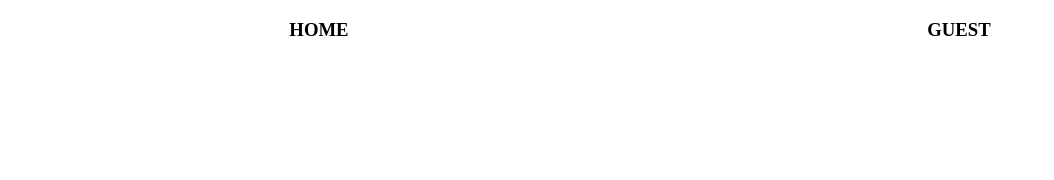
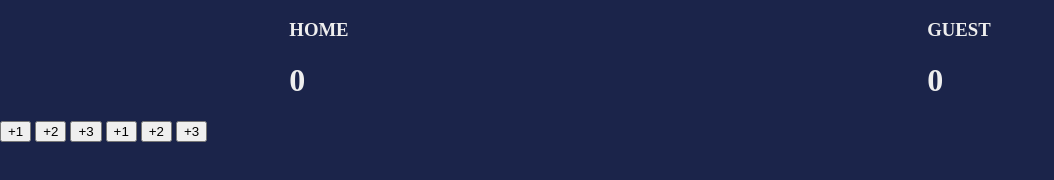
Before and after one commit to AhadAliBaig/Basketball-Scoreboard, a website built with Vite: page index.html in a window 1280 px wide. Shown: the whole page, without its empty margins (0-1054 px from the left). Built offline with nearby package versions, Linux system fonts and the light colour scheme.

Commit message:
making basic changes

```diff
--- a/index.css
+++ b/index.css
@@ -1,8 +1,12 @@
 body {
     margin: 0;
+    background-color: #1B244A;
 }
 
 .container {
     display: flex;
     justify-content: space-around;
+    align-items: center;
+    background-color: #1B244A;
+    color: #EEEEEE;
 }
--- a/index.html
+++ b/index.html
@@ -6,12 +6,22 @@
         <div class="container">
             <div>
                 <h3>HOME</h3>
-                <h1 class="score-board"> </h1>
+                <h1 class="home-score-el">0 </h1>
             </div>
             <div>
                 <h3>GUEST</h3>
+                <h1 class="guest-score-el">0 </h1>
             </div>
         </div>
+        <div class="btn">
+            <button id="home-score-btn1"> +1</button>
+            <button id="home-score-btn2"> +2</button>
+            <button id="home-score-btn3"> +3</button>
+            <button id="guest-score-btn1"> +1</button>
+            <button id="guest-score-btn2"> +2</button>
+            <button id="guest-score-btn3"> +3</button>
+        </div>
+
         <script src="index.js"></script>
     </body>
 </html>
```
Also changed, not shown: CursedTimerUlil-Aznm.ttf (added).
